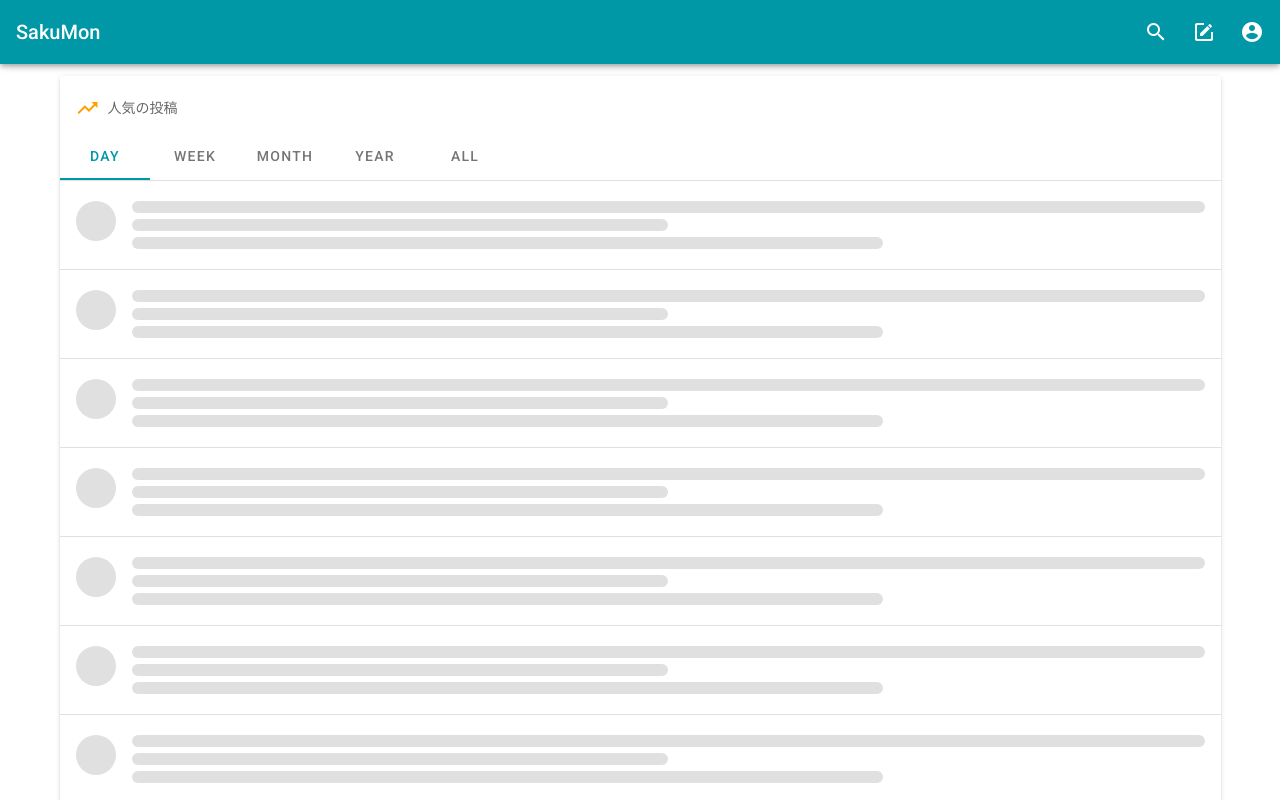
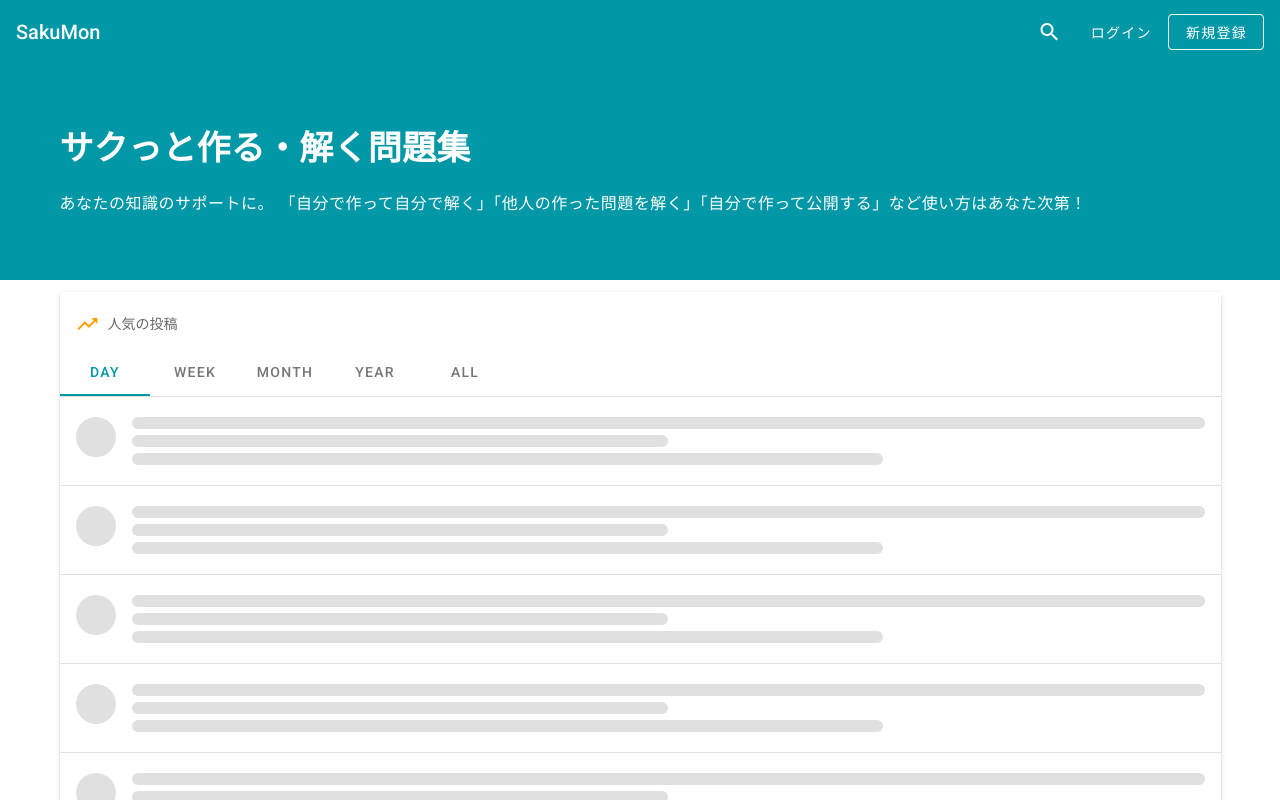
Before and after one commit to suzukey/portfolio-sakumon, a Nuxt app in the folder frontend/app/: page / in a window 1280 px wide. Shown: the top 800 px of the page. Built offline with nearby package versions, Linux system fonts and the light colour scheme.

Commit message:
[add] Home画面に概要の表示を追加

```diff
--- a/frontend/app/components/Footer.vue
+++ b/frontend/app/components/Footer.vue
@@ -3,7 +3,7 @@
     <v-container class="footer-content text-center">
       <div class="footer-title mb-3">
         <div class="text-h6">SakuMon</div>
-        <div class="text-caption">サクッと作る・解く問題集</div>
+        <div class="text-caption">サクっと作る・解く問題集</div>
       </div>
 
       <span class="text-caption">
--- a/frontend/app/components/Header.vue
+++ b/frontend/app/components/Header.vue
@@ -1,5 +1,5 @@
 <template>
-  <v-app-bar app color="primary" dark>
+  <v-app-bar app color="primary" dark :elevate-on-scroll="elevateOnScroll">
     <v-toolbar-title class="d-none d-sm-flex font-weight-medium">
       SakuMon
     </v-toolbar-title>
@@ -32,9 +32,15 @@ export default {
   component: {
     AccountMenu,
   },
+  props: {
+    elevateOnScroll: {
+      type: Boolean,
+      default: false,
+    },
+  },
   computed: {
     isAuthenticated() {
-      return true
+      return false
     },
   },
 }
--- /dev/null
+++ b/frontend/app/components/HomeAbout.vue
@@ -0,0 +1,17 @@
+<template>
+  <div class="primary white--text">
+    <v-container class="py-16">
+      <v-row justify="center">
+        <v-col cols="12" class="font-weight-bold text-h5 text-sm-h4">
+          サクっと作る・解く問題集
+        </v-col>
+      </v-row>
+      <v-row justify="center">
+        <v-col cols="12" class="text-body-2 text-sm-body-1">
+          あなたの知識のサポートに。
+          「自分で作って自分で解く」「他人の作った問題を解く」「自分で作って公開する」など使い方はあなた次第！
+        </v-col>
+      </v-row>
+    </v-container>
+  </div>
+</template>
--- /dev/null
+++ b/frontend/app/layouts/customizable.vue
@@ -0,0 +1,5 @@
+<template>
+  <v-app>
+    <nuxt />
+  </v-app>
+</template>
--- a/frontend/app/pages/index.vue
+++ b/frontend/app/pages/index.vue
@@ -1,5 +1,8 @@
 <template>
+  <div class="home">
+    <my-header :elevate-on-scroll="isShowAbout"></my-header>
     <v-main>
+      <home-about v-if="isShowAbout"></home-about>
       <v-container>
         <v-row justify="center">
           <v-col cols="12">
@@ -13,16 +16,30 @@
         </v-row>
       </v-container>
     </v-main>
+    <my-footer></my-footer>
+  </div>
 </template>
 
 <script>
+import MyHeader from '~/components/Header.vue'
+import MyFooter from '~/components/Footer.vue'
+import HomeAbout from '~/components/HomeAbout.vue'
 import LatestPosts from '~/components/posts/LatestPosts.vue'
 import TrendPosts from '~/components/posts/TrendPosts.vue'
 
 export default {
+  layout: 'customizable',
   components: {
+    MyHeader,
+    MyFooter,
+    HomeAbout,
     LatestPosts,
     TrendPosts,
   },
+  computed: {
+    isShowAbout() {
+      return true
+    },
+  },
 }
 </script>
```
Lines whose indentation alone changed are shown as unchanged.
